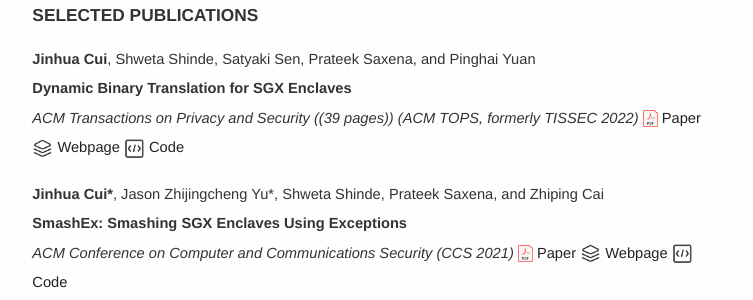
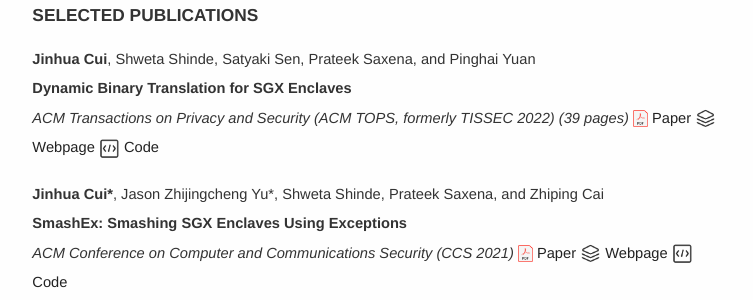
Before and after one commit to cimcs/cimcs.github.io, a Jekyll site: the page built from research.md, in a window 1280 px wide. Shown: the part 153-453 px from the top of the page, without its empty margins (263-1016 px from the left). Built offline with Jekyll 4.4.1, drawn with Linux system fonts in a browser that asks for light colours; comment, search, counter and statistics services are not loaded.

Commit message:
Update cv.yml

```diff
--- a/_data/cv.yml
+++ b/_data/cv.yml
@@ -149,9 +149,9 @@ publications:
       # url:     https://arxiv.org/abs/2103.15289
       url:     https://doi.org/10.1145/3532862
       # mark:    \*The authors contributed equally to this work
-      note:    (39 pages)
+      note:
       image:   https://upload.wikimedia.org/wikipedia/commons/8/87/PDF_file_icon.svg
-      year:    (ACM TOPS, formerly TISSEC 2022)
+      year:    (ACM TOPS, formerly TISSEC 2022) (39 pages)
       doi:
       code:    https://github.com/ratel-enclave
       web:     https://ratel-enclave.github.io/
```
